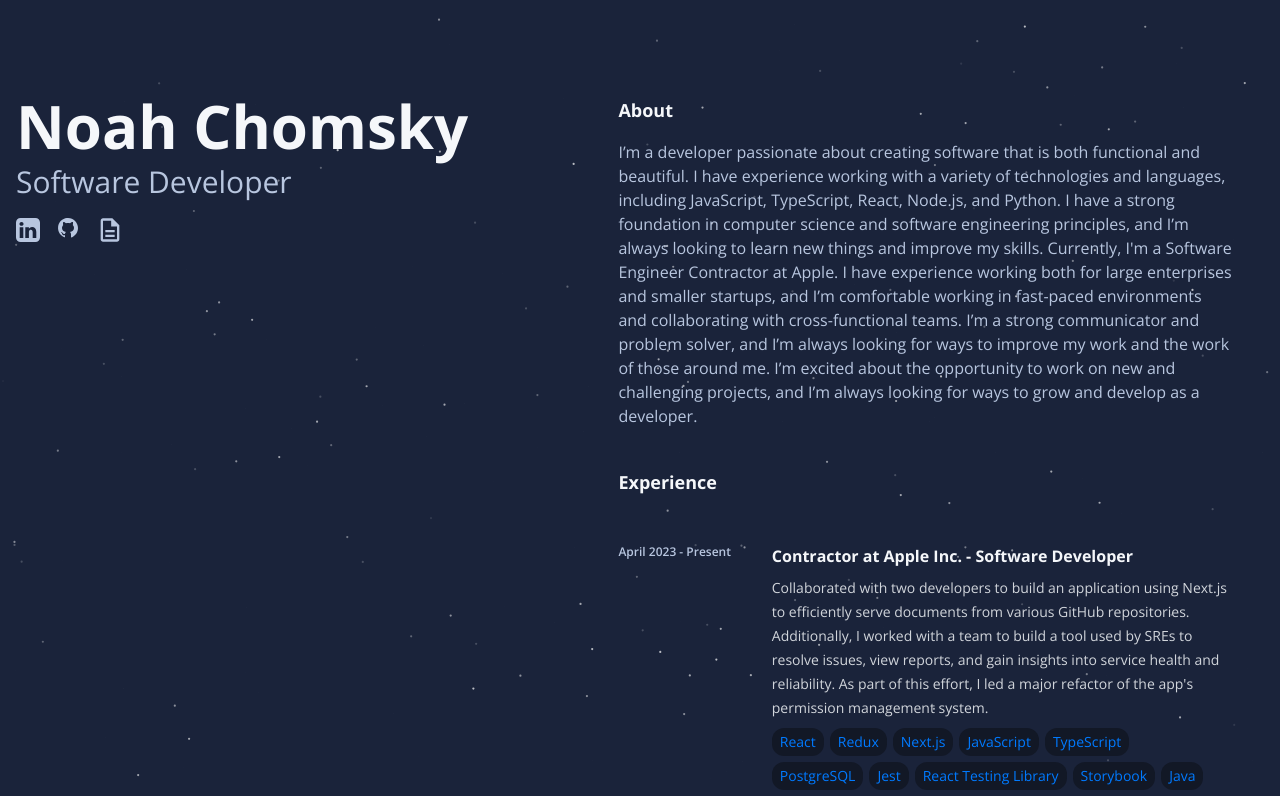
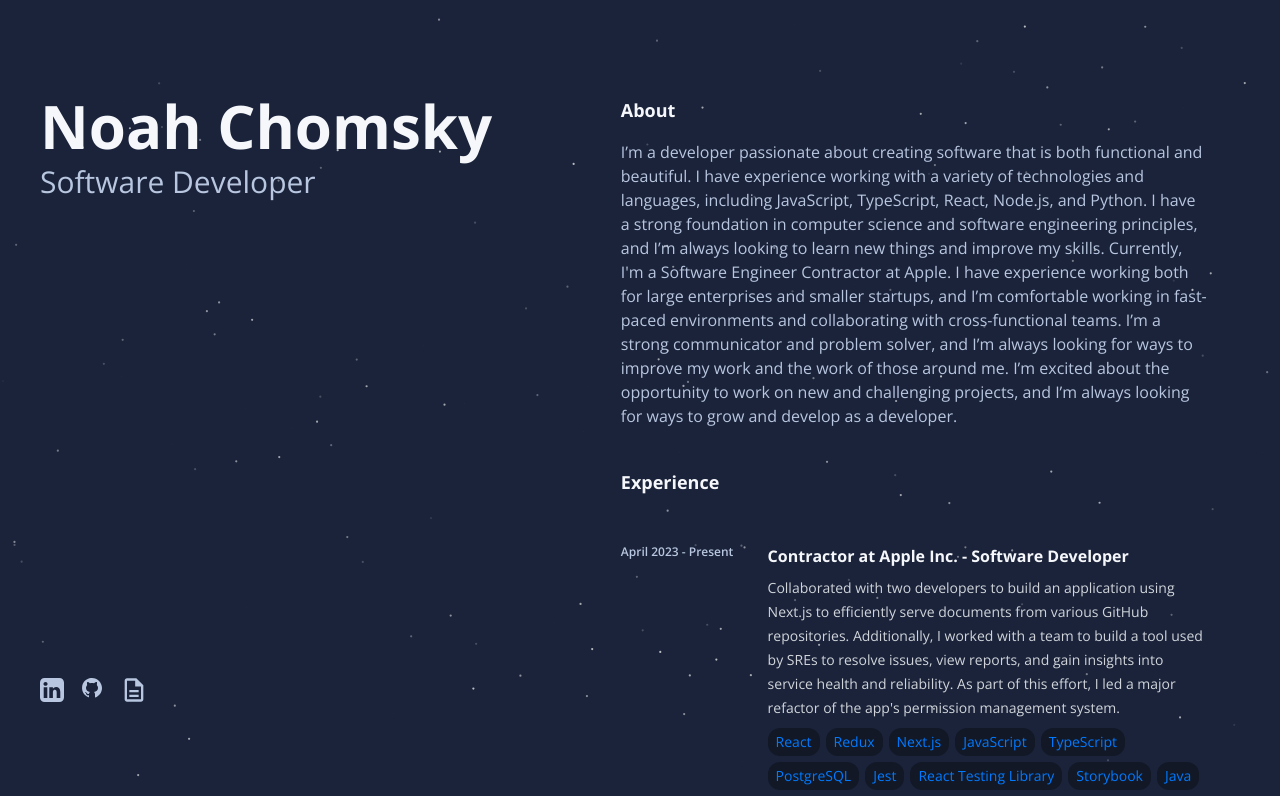
Before and after one commit to nchomsky/portfolio-V2, a Next.js app: page / in a window 1280 px wide. Shown: the top 796 px of the page. Built offline with nearby package versions, Linux system fonts and the light colour scheme.

Commit message:
Move Social Icons to Bottom

```diff
--- a/src/app/page.tsx
+++ b/src/app/page.tsx
@@ -21,10 +21,10 @@
 
 export default function Home() {
   return (
-    <div className="flex flex-col lg:flex-row lg:gap-4 mx-auto max-w-screen-xl lg:py-0 py-12 md:px-4">
+    <div className="flex flex-col lg:flex-row lg:gap-4 mx-auto max-w-screen-xl lg:py-0 py-12 px-10">
       <Particles quantity={300} className="absolute -z-10 inset-0"/>
       {/* Left Side */}
-      <header className="lg:h-screen lg:py-24 lg:sticky lg:top-0 lg:flex lg:flex-col lg:w-[45%]">
+      <header className="lg:h-screen lg:py-24 lg:sticky lg:top-0 lg:flex lg:flex-col lg:w-[45%] lg:justify-between">
           <div>
             <h1 className="text-4xl mb-2 font-bold lg:text-6xl">Noah Chomsky</h1>
             <h2 className="mb-4 text-2xl text-subtle lg:text-3xl ">Software Developer</h2>
```
